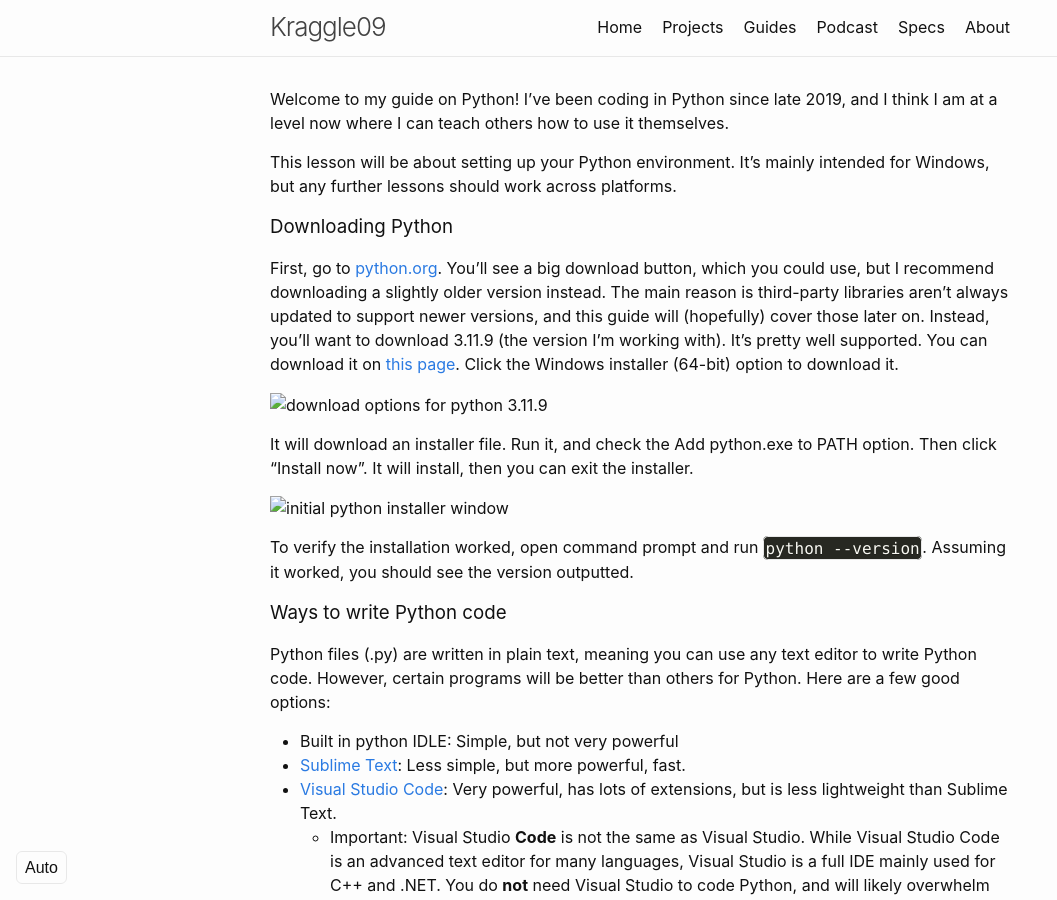
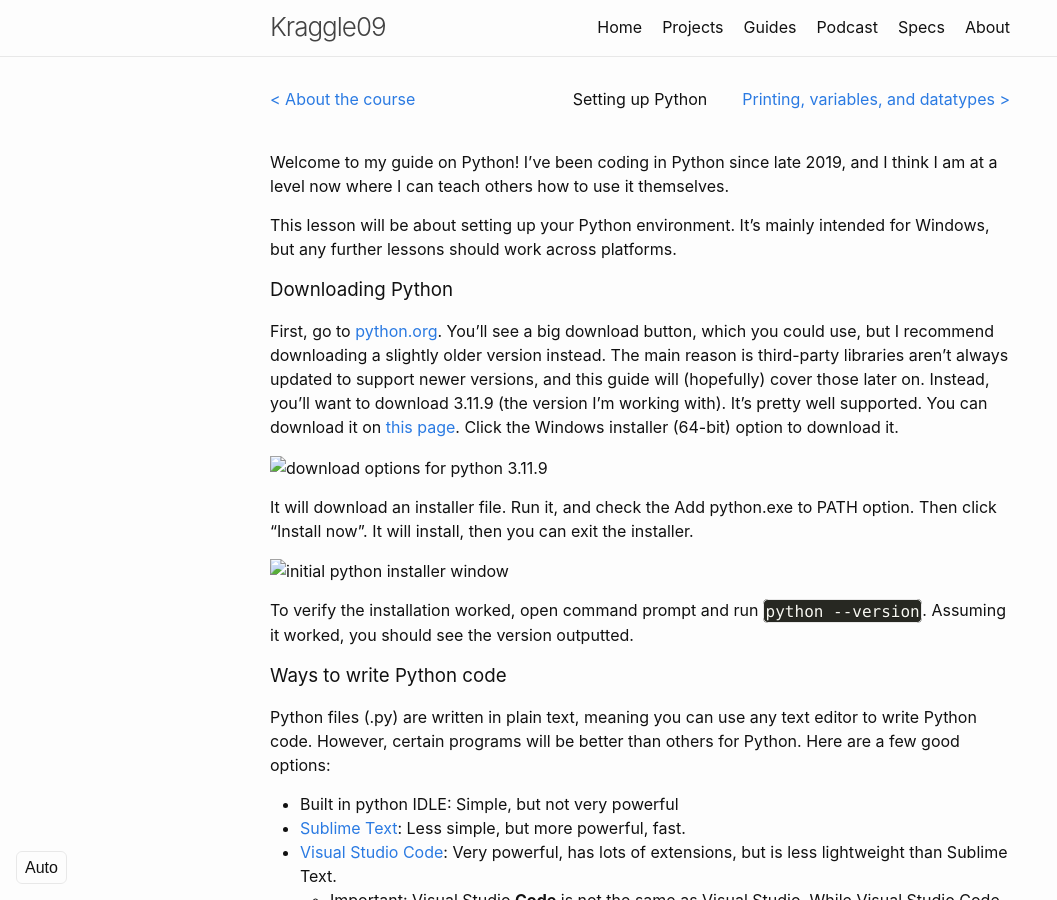
Before and after one commit to Kraggle09/kraggle09.github.io, a Jekyll site: the page built from docs/guide/python/01.markdown, in a window 1280 px wide and 900 px high. Shown: the whole window, without its empty margins (0-1057 px from the left). Built offline with Jekyll 4.4.1, drawn with Linux system fonts in a browser that asks for light colours.

Commit message:
Added navigation links to top of python guides

```diff
--- a/docs/guide/python/00.markdown
+++ b/docs/guide/python/00.markdown
@@ -4,6 +4,11 @@ title: About the course
 permalink: /python/
 ---
 
+<div style="display: flex; justify-content: space-between; width: 100%;">
+  <p style="flex: 1;"></p>
+  <p style="flex: 1; text-align: center;">About the course</p>
+  <p style="flex: 1; text-align: right;"><a href="/python/01/">Setting up Python &gt;</a></p>
+</div>
 <br>
 
 ## About this course
--- a/docs/guide/python/01.markdown
+++ b/docs/guide/python/01.markdown
@@ -3,6 +3,13 @@ layout: default
 title: Setting up Python
 permalink: /python/01/
 ---
+
+<div style="display: flex; justify-content: space-between; width: 100%; align-items: center;">
+  <div><a href="/python/">&lt; About the course</a></div>
+  <div style="position: absolute; left: 50%; transform: translateX(-50%);">Setting up Python</div>
+  <div><a href="/python/02/">Printing, variables, and datatypes &gt;</a></div>
+</div>
+<br>
 
 Welcome to my guide on Python! I've been coding in Python since late 2019, and I think I am at a level now where I can teach others how to use it themselves.
 
```
Also changed, not shown: docs/guide/python/02.markdown (+7 -0 lines).
